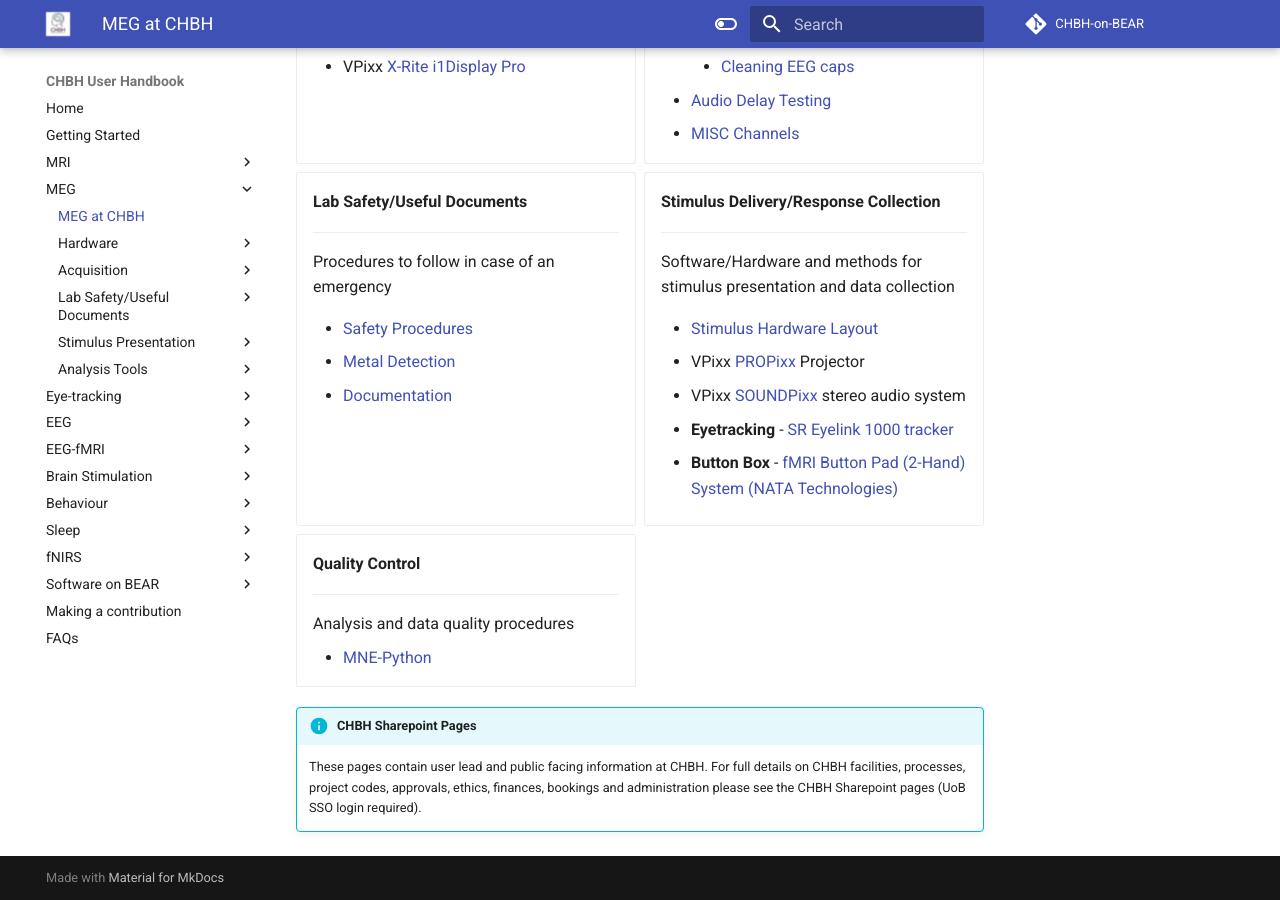
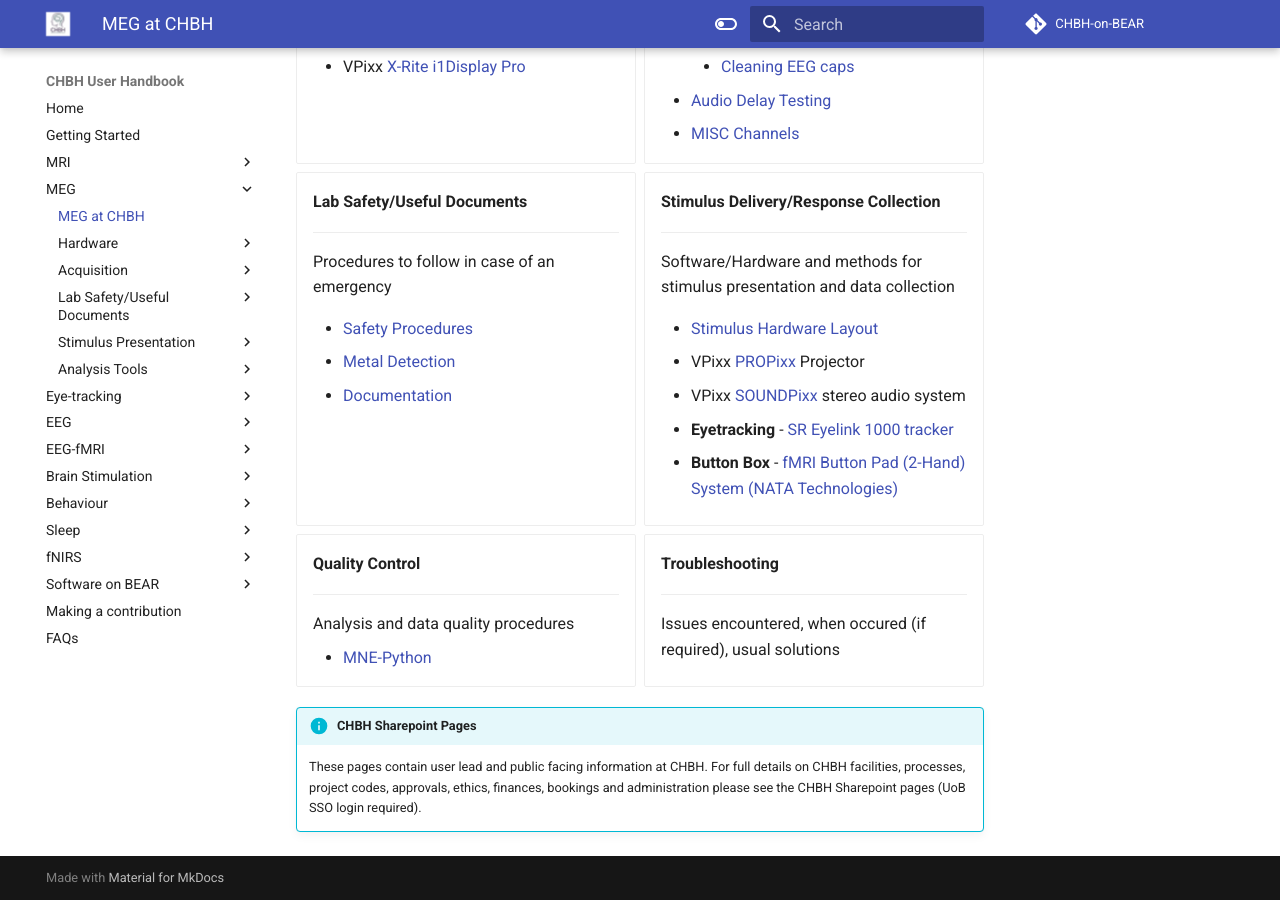
Before and after one commit to chbh-opensource/chbh-on-bear, an MkDocs documentation site: the page built from docs/meg/index.md, in a window 1280 px wide and 900 px high, scrolled down 773 px. Built offline with MkDocs 1.6.1 and Material for MkDocs 9.7.7, drawn with Linux system fonts in a browser that asks for light colours; comment, search, counter and statistics services are not loaded.

Commit message:
Starting on Troubleshooting repo

```diff
--- a/docs/meg/index.md
+++ b/docs/meg/index.md
@@ -91,6 +91,13 @@ Guides and documentation for MEG analysis and data collection at the CHBH.
     - [MNE-Python](analysis/mne.md)
 
 
+-   **Troubleshooting**
+
+    ---
+
+    Issues encountered, when occured (if required), usual solutions
+
+
 </div>
 
 !!! info "CHBH Sharepoint Pages"
```
